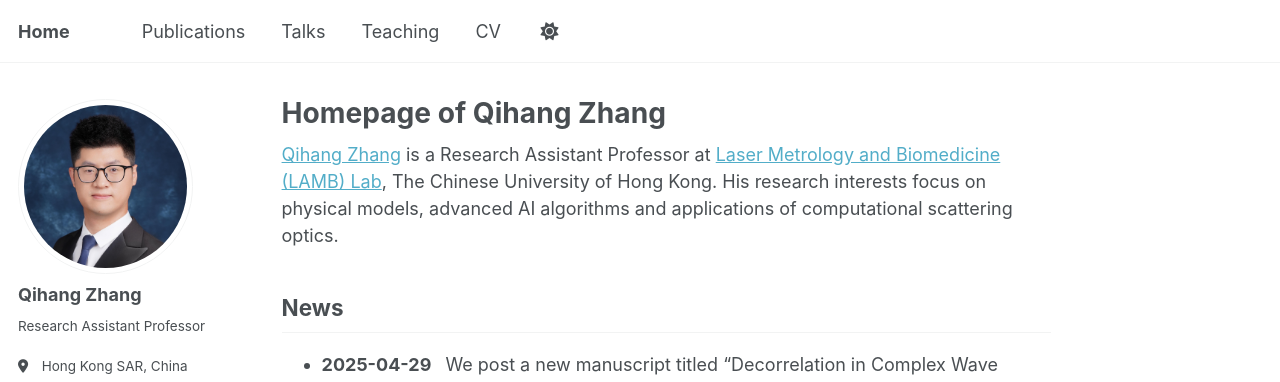
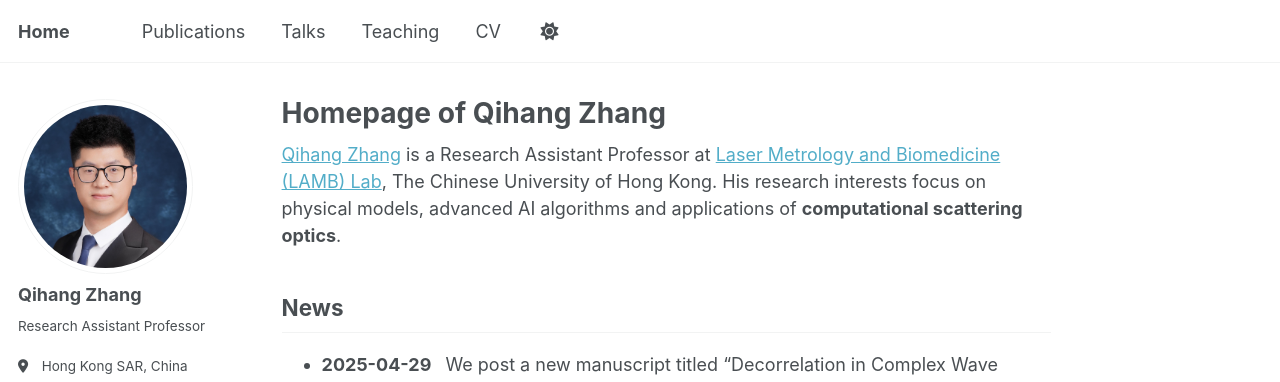
Before and after one commit to qhzhang95/qhzhang95.github.io, a Jekyll site: the page built from _pages/about.md, in a window 1280 px wide and 1030 px high. Shown: the top 382 px of the window. Built offline with Jekyll 4.4.1, drawn with Linux system fonts in a browser that asks for light colours; some web fonts are replaced; a script that is not in the unit is left out.

```diff
--- a/_pages/about.md
+++ b/_pages/about.md
@@ -7,7 +7,7 @@ redirect_from:
   - /about.html
 ---
 
-[Qihang Zhang](https://www.bme.cuhk.edu.hk/new/zhangqihang.php) is a Research Assistant Professor at [Laser Metrology and Biomedicine (LAMB) Lab](https://www.lambcuhk.org/), The Chinese University of Hong Kong. His research interests focus on physical models, advanced AI algorithms and applications of computational scattering optics.
+[Qihang Zhang](https://www.bme.cuhk.edu.hk/new/zhangqihang.php) is a Research Assistant Professor at [Laser Metrology and Biomedicine (LAMB) Lab](https://www.lambcuhk.org/), The Chinese University of Hong Kong. His research interests focus on physical models, advanced AI algorithms and applications of **computational scattering optics**.
 
 News
 ------
```
